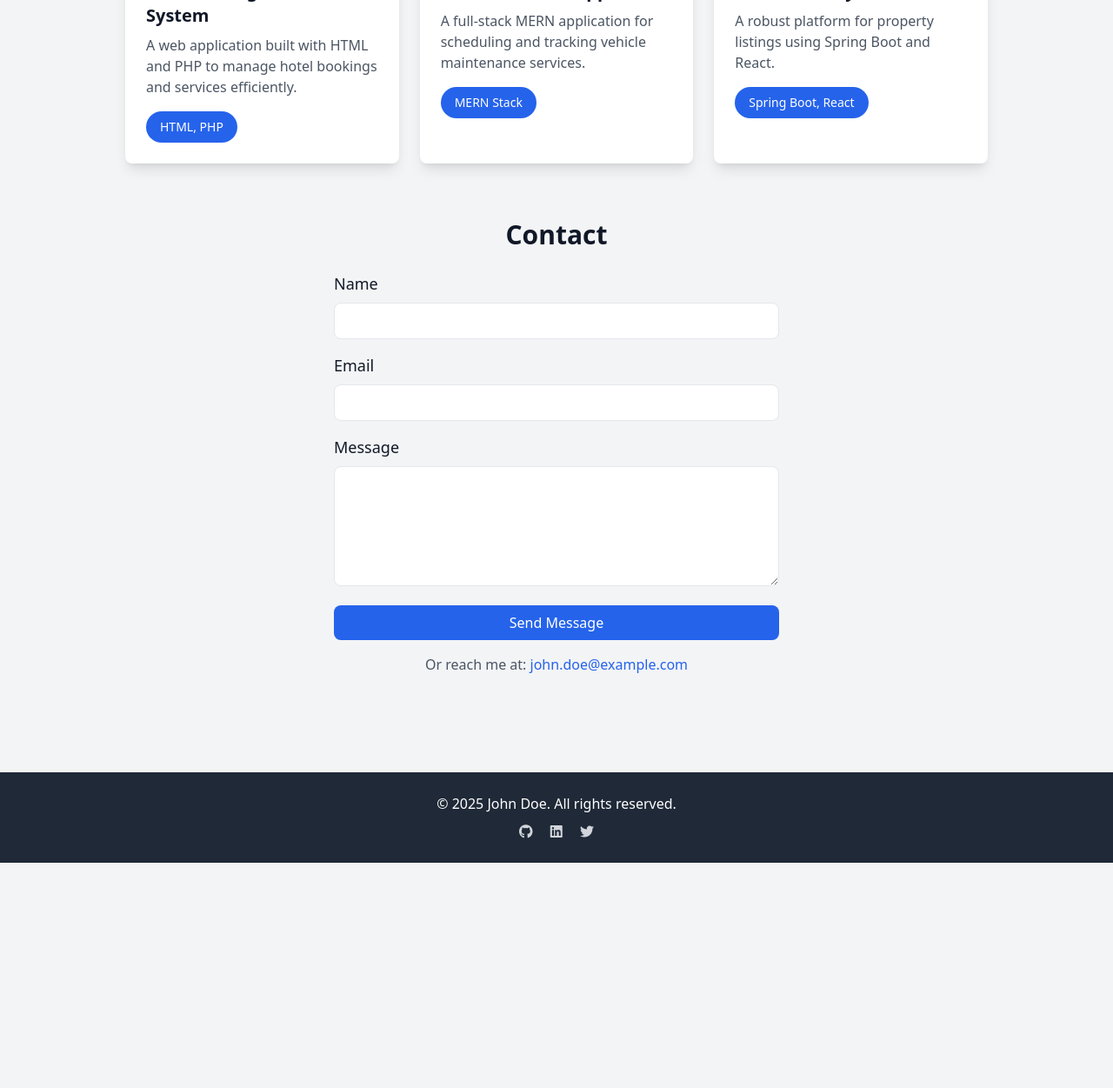
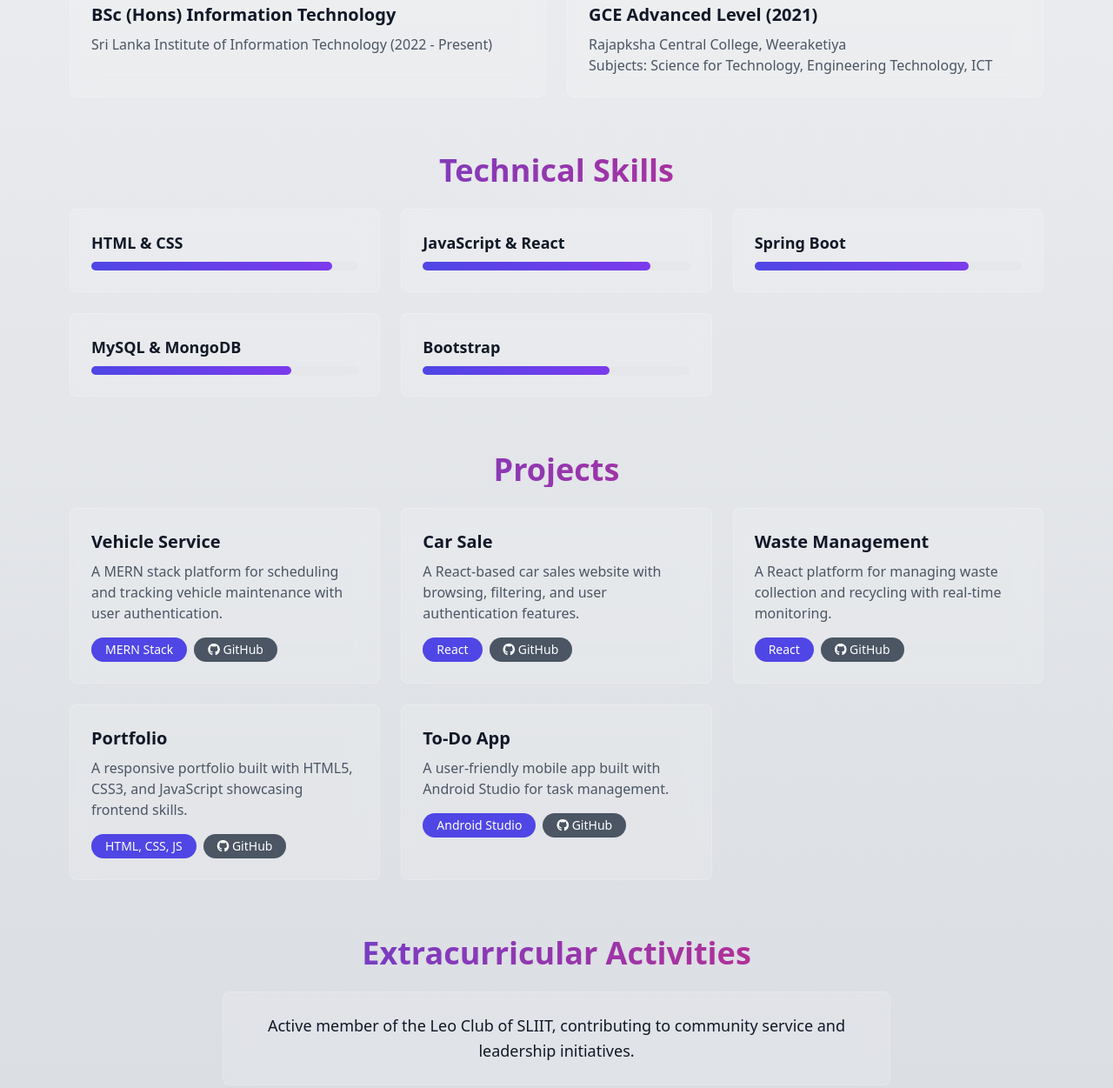
Before and after one commit to NimeshaShehan/NimeshaShehan.github.io, a plain HTML site: page index.html in a window 1280 px wide. Shown: the part 860-2111 px from the top of the page at 87% size. Before the commit the page ends 1852 px from the top, so only its background shows below. Drawn offline with nearby package versions, Linux system fonts and the light colour scheme.

Commit message:
index file updated

```diff
--- a/index.html
+++ b/index.html
@@ -3,13 +3,13 @@
 <head>
   <meta charset="UTF-8" />
   <meta name="viewport" content="width=device-width, initial-scale=1.0" />
-  <title>John Doe - Personal Portfolio</title>
+  <title>Nimesha Shehan - Personal Portfolio</title>
   <!-- Tailwind CSS CDN -->
   <script src="https://cdn.tailwindcss.com"></script>
   <!-- Font Awesome for icons -->
   <link rel="stylesheet" href="https://cdnjs.cloudflare.com/ajax/libs/font-awesome/6.4.2/css/all.min.css" />
   <style>
-    /* Custom CSS for animations and overrides */
+    /* Custom CSS for animations and styles */
     .profile-pic {
       transition: transform 0.3s ease, box-shadow 0.3s ease;
     }
@@ -26,123 +26,193 @@
       opacity: 1;
       transform: translateY(0);
     }
-    .project-card {
+    .project-card, .skill-card {
       transition: transform 0.3s ease, box-shadow 0.3s ease;
+      -webkit-backdrop-filter: blur(10px); /* Added for Safari support */
+      backdrop-filter: blur(10px);
+      background: rgba(255, 255, 255, 0.1);
     }
-    .project-card:hover {
+    .project-card:hover, .skill-card:hover {
       transform: translateY(-5px);
       box-shadow: 0 10px 20px rgba(0, 0, 0, 0.2);
     }
-    .dark .project-card {
-      box-shadow: 0 10px 20px rgba(255, 255, 255, 0.1);
+    .progress-bar {
+      height: 10px;
+      border-radius: 5px;
+      background: linear-gradient(to right, #4f46e5, #7c3aed);
+      transition: width 1s ease-in-out;
+    }
+    .glassmorphism {
+      background: rgba(255, 255, 255, 0.15);
+      -webkit-backdrop-filter: blur(15px); /* Added for Safari support */
+      backdrop-filter: blur(15px);
+      border: 1px solid rgba(255, 255, 255, 0.2);
     }
   </style>
 </head>
-<body class="bg-gray-100 dark:bg-gray-900 text-gray-900 dark:text-gray-100 transition-colors duration-300">
+<body class="bg-gradient-to-b from-gray-100 to-gray-300 text-gray-900">
   <!-- Header -->
-  <header class="bg-gradient-to-r from-blue-600 to-indigo-600 text-white py-16 text-center">
-    <img src="assets/my.png" alt="My Photo" class="profile-pic w-32 h-32 rounded-full mx-auto mb-4 object-cover border-4 border-white" />
-    <h1 class="text-4xl font-bold">Nimesha shehan</h1>
-    <p class="mt-2 text-lg">Web Developer | Student | Tech Enthusiast</p>
-    <button id="theme-toggle" class="mt-4 px-4 py-2 bg-gray-800 dark:bg-gray-200 text-white dark:text-gray-800 rounded-full hover:bg-gray-700 dark:hover:bg-gray-300 transition">
-      <i class="fas fa-moon"></i> Toggle Theme
-    </button>
+  <header class="bg-gradient-to-r from-indigo-600 via-purple-600 to-pink-600 text-white py-16 text-center">
+    <img src="assets/my.png" alt="Nimesha Shehan" class="profile-pic w-36 h-36 rounded-full mx-auto mb-4 object-cover border-4 border-white" />
+    <h1 class="text-5xl font-extrabold">Nimesha Shehan</h1>
+    <p class="mt-2 text-xl font-medium">Full-Stack Developer | IT Undergraduate | Tech Innovator</p>
   </header>
 
   <!-- Main Content -->
-  <main class="max-w-5xl mx-auto px-4 py-12">
+  <main class="max-w-6xl mx-auto px-4 py-12">
     <!-- About Section -->
     <section class="about mb-16 fade-in">
-      <h2 class="text-3xl font-semibold mb-6 text-center">About Me</h2>
-      <p class="text-lg leading-relaxed text-center max-w-3xl mx-auto">
-        As an IT undergraduate student, I have developed expertise in various
-programming languages, including Java, PHP, JavaScript, and Python. I
-possess a solid understanding of both front-end and back-end
-development, allowing me to craft dynamic and responsive websites.
-Additionally, I focus on creating intuitive and user-friendly interfaces
-through UI design, enhancing the overall user experience. My
-commitment to continuous learning ensures I stay updated with the
-latest industry trends and technologies..
-      </p>
+      <h2 class="text-4xl font-bold mb-6 text-center bg-clip-text text-transparent bg-gradient-to-r from-indigo-600 to-pink-600">About Me</h2>
+      <div class="glassmorphism p-6 rounded-lg text-center max-w-3xl mx-auto">
+        <p class="text-lg leading-relaxed">
+          A driven IT undergraduate at Sri Lanka Institute of Information Technology, I specialize in full-stack development with expertise in React, Spring Boot, and MERN stack. My passion for creating user-friendly, responsive web applications is fueled by a growth mindset and a commitment to staying ahead of industry trends. With a strong foundation in both front-end and back-end technologies, I deliver innovative solutions that enhance user experiences.
+        </p>
+      </div>
+    </section>
+
+    <!-- Education Section -->
+    <section class="education mb-16 fade-in">
+      <h2 class="text-4xl font-bold mb-6 text-center bg-clip-text text-transparent bg-gradient-to-r from-indigo-600 to-pink-600">Education</h2>
+      <div class="grid grid-cols-1 md:grid-cols-2 gap-6">
+        <div class="skill-card p-6 rounded-lg glassmorphism">
+          <h3 class="text-xl font-semibold mb-2">BSc (Hons) Information Technology</h3>
+          <p class="text-gray-600">Sri Lanka Institute of Information Technology (2022 - Present)</p>
+        </div>
+        <div class="skill-card p-6 rounded-lg glassmorphism">
+          <h3 class="text-xl font-semibold mb-2">GCE Advanced Level (2021)</h3>
+          <p class="text-gray-600">Rajapksha Central College, Weeraketiya<br>Subjects: Science for Technology, Engineering Technology, ICT</p>
+        </div>
+      </div>
+    </section>
+
+    <!-- Technical Skills Section -->
+    <section class="skills mb-16 fade-in">
+      <h2 class="text-4xl font-bold mb-6 text-center bg-clip-text text-transparent bg-gradient-to-r from-indigo-600 to-pink-600">Technical Skills</h2>
+      <div class="grid grid-cols-1 md:grid-cols-2 lg:grid-cols-3 gap-6">
+        <div class="skill-card p-6 rounded-lg glassmorphism">
+          <h3 class="text-lg font-semibold mb-2">HTML & CSS</h3>
+          <div class="bg-gray-200 rounded-full h-2.5">
+            <div class="progress-bar w-[90%]"></div>
+          </div>
+        </div>
+        <div class="skill-card p-6 rounded-lg glassmorphism">
+          <h3 class="text-lg font-semibold mb-2">JavaScript & React</h3>
+          <div class="bg-gray-200 rounded-full h-2.5">
+            <div class="progress-bar w-[85%]"></div>
+          </div>
+        </div>
+        <div class="skill-card p-6 rounded-lg glassmorphism">
+          <h3 class="text-lg font-semibold mb-2">Spring Boot</h3>
+          <div class="bg-gray-200 rounded-full h-2.5">
+            <div class="progress-bar w-[80%]"></div>
+          </div>
+        </div>
+        <div class="skill-card p-6 rounded-lg glassmorphism">
+          <h3 class="text-lg font-semibold mb-2">MySQL & MongoDB</h3>
+          <div class="bg-gray-200 rounded-full h-2.5">
+            <div class="progress-bar w-[75%]"></div>
+          </div>
+        </div>
+        <div class="skill-card p-6 rounded-lg glassmorphism">
+          <h3 class="text-lg font-semibold mb-2">Bootstrap</h3>
+          <div class="bg-gray-200 rounded-full h-2.5">
+            <div class="progress-bar w-[70%]"></div>
+          </div>
+        </div>
+      </div>
     </section>
 
     <!-- Projects Section -->
     <section class="projects mb-16 fade-in">
-      <h2 class="text-3xl font-semibold mb-6 text-center">Projects</h2>
+      <h2 class="text-4xl font-bold mb-6 text-center bg-clip-text text-transparent bg-gradient-to-r from-indigo-600 to-pink-600">Projects</h2>
       <div class="grid grid-cols-1 md:grid-cols-2 lg:grid-cols-3 gap-6">
-        <div class="project-card bg-white dark:bg-gray-800 p-6 rounded-lg shadow-lg">
-          <h3 class="text-xl font-bold mb-2">Hotel Management System</h3>
-          <p class="text-gray-600 dark:text-gray-300">A web application built with HTML and PHP to manage hotel bookings and services efficiently.</p>
-          <span class="inline-block mt-4 px-4 py-2 bg-blue-600 text-white rounded-full text-sm">HTML, PHP</span>
+        <div class="project-card p-6 rounded-lg glassmorphism">
+          <h3 class="text-xl font-bold mb-2">Vehicle Service</h3>
+          <p class="text-gray-600 mb-4">A MERN stack platform for scheduling and tracking vehicle maintenance with user authentication.</p>
+          <div class="flex gap-2">
+            <span class="px-4 py-1 bg-indigo-600 text-white rounded-full text-sm">MERN Stack</span>
+            <a href="https://github.com/NimeshaShehan" target="_blank" rel="noopener noreferrer" class="px-4 py-1 bg-gray-600 text-white rounded-full text-sm hover:bg-gray-500"><i class="fab fa-github"></i> GitHub</a>
+          </div>
         </div>
-        <div class="project-card bg-white dark:bg-gray-800 p-6 rounded-lg shadow-lg">
-          <h3 class="text-xl font-bold mb-2">Vehicle Service App</h3>
-          <p class="text-gray-600 dark:text-gray-300">A full-stack MERN application for scheduling and tracking vehicle maintenance services.</p>
-          <span class="inline-block mt-4 px-4 py-2 bg-blue-600 text-white rounded-full text-sm">MERN Stack</span>
+        <div class="project-card p-6 rounded-lg glassmorphism">
+          <h3 class="text-xl font-bold mb-2">Car Sale</h3>
+          <p class="text-gray-600 mb-4">A React-based car sales website with browsing, filtering, and user authentication features.</p>
+          <div class="flex gap-2">
+            <span class="px-4 py-1 bg-indigo-600 text-white rounded-full text-sm">React</span>
+            <a href="https://github.com/NimeshaShehan" target="_blank" rel="noopener noreferrer" class="px-4 py-1 bg-gray-600 text-white rounded-full text-sm hover:bg-gray-500"><i class="fab fa-github"></i> GitHub</a>
+          </div>
         </div>
-        <div class="project-card bg-white dark:bg-gray-800 p-6 rounded-lg shadow-lg">
-          <h3 class="text-xl font-bold mb-2">Real Estate System</h3>
-          <p class="text-gray-600 dark:text-gray-300">A robust platform for property listings using Spring Boot and React.</p>
-          <span class="inline-block mt-4 px-4 py-2 bg-blue-600 text-white rounded-full text-sm">Spring Boot, React</span>
+        <div class="project-card p-6 rounded-lg glassmorphism">
+          <h3 class="text-xl font-bold mb-2">Waste Management</h3>
+          <p class="text-gray-600 mb-4">A React platform for managing waste collection and recycling with real-time monitoring.</p>
+          <div class="flex gap-2">
+            <span class="px-4 py-1 bg-indigo-600 text-white rounded-full text-sm">React</span>
+            <a href="https://github.com/NimeshaShehan" target="_blank" rel="noopener noreferrer" class="px-4 py-1 bg-gray-600 text-white rounded-full text-sm hover:bg-gray-500"><i class="fab fa-github"></i> GitHub</a>
+          </div>
         </div>
+        <div class="project-card p-6 rounded-lg glassmorphism">
+          <h3 class="text-xl font-bold mb-2">Portfolio</h3>
+          <p class="text-gray-600 mb-4">A responsive portfolio built with HTML5, CSS3, and JavaScript showcasing frontend skills.</p>
+          <div class="flex gap-2">
+            <span class="px-4 py-1 bg-indigo-600 text-white rounded-full text-sm">HTML, CSS, JS</span>
+            <a href="https://github.com/NimeshaShehan" target="_blank" rel="noopener noreferrer" class="px-4 py-1 bg-gray-600 text-white rounded-full text-sm hover:bg-gray-500"><i class="fab fa-github"></i> GitHub</a>
+          </div>
+        </div>
+        <div class="project-card p-6 rounded-lg glassmorphism">
+          <h3 class="text-xl font-bold mb-2">To-Do App</h3>
+          <p class="text-gray-600 mb-4">A user-friendly mobile app built with Android Studio for task management.</p>
+          <div class="flex gap-2">
+            <span class="px-4 py-1 bg-indigo-600 text-white rounded-full text-sm">Android Studio</span>
+            <a href="https://github.com/NimeshaShehan" target="_blank" rel="noopener noreferrer" class="px-4 py-1 bg-gray-600 text-white rounded-full text-sm hover:bg-gray-500"><i class="fab fa-github"></i> GitHub</a>
+          </div>
+        </div>
+      </div>
+    </section>
+
+    <!-- Extracurricular Activities Section -->
+    <section class="extracurricular mb-16 fade-in">
+      <h2 class="text-4xl font-bold mb-6 text-center bg-clip-text text-transparent bg-gradient-to-r from-indigo-600 to-pink-600">Extracurricular Activities</h2>
+      <div class="glassmorphism p-6 rounded-lg text-center max-w-3xl mx-auto">
+        <p class="text-lg leading-relaxed">Active member of the Leo Club of SLIIT, contributing to community service and leadership initiatives.</p>
       </div>
     </section>
 
     <!-- Contact Section -->
     <section class="contact mb-16 fade-in">
-      <h2 class="text-3xl font-semibold mb-6 text-center">Contact</h2>
-      <form id="contact-form" class="max-w-lg mx-auto">
+      <h2 class="text-4xl font-bold mb-6 text-center bg-clip-text text-transparent bg-gradient-to-r from-indigo-600 to-pink-600">Contact</h2>
+      <form id="contact-form" class="max-w-lg mx-auto glassmorphism p-6 rounded-lg">
         <div class="mb-4">
           <label for="name" class="block text-lg font-medium mb-2">Name</label>
-          <input type="text" id="name" name="name" class="w-full px-4 py-2 border rounded-lg dark:bg-gray-800 dark:border-gray-700 focus:outline-none focus:ring-2 focus:ring-blue-600" required />
+          <input type="text" id="name" name="name" class="w-full px-4 py-2 border rounded-lg bg-gray-100 border-gray-300 focus:outline-none focus:ring-2 focus:ring-indigo-600" required />
         </div>
         <div class="mb-4">
           <label for="email" class="block text-lg font-medium mb-2">Email</label>
-          <input type="email" id="email" name="email" class="w-full px-4 py-2 border rounded-lg dark:bg-gray-800 dark:border-gray-700 focus:outline-none focus:ring-2 focus:ring-blue-600" required />
+          <input type="email" id="email" name="email" class="w-full px-4 py-2 border rounded-lg bg-gray-100 border-gray-300 focus:outline-none focus:ring-2 focus:ring-indigo-600" required />
         </div>
         <div class="mb-4">
           <label for="message" class="block text-lg font-medium mb-2">Message</label>
-          <textarea id="message" name="message" rows="5" class="w-full px-4 py-2 border rounded-lg dark:bg-gray-800 dark:border-gray-700 focus:outline-none focus:ring-2 focus:ring-blue-600" required></textarea>
+          <textarea id="message" name="message" rows="5" class="w-full px-4 py-2 border rounded-lg bg-gray-100 border-gray-300 focus:outline-none focus:ring-2 focus:ring-indigo-600" required></textarea>
         </div>
-        <button type="submit" class="w-full px-4 py-2 bg-blue-600 text-white rounded-lg hover:bg-blue-700 transition">Send Message</button>
+        <button type="submit" class="w-full px-4 py-2 bg-indigo-600 text-white rounded-lg hover:bg-indigo-700 transition">Send Message</button>
       </form>
-      <p class="mt-4 text-center text-gray-600 dark:text-gray-300">
-        Or reach me at: <a href="mailto:nimeshashehan412@gmail.com" class="text-blue-600 hover:underline">john.doe@example.com</a>
+      <p class="mt-4 text-center text-gray-600">
+        Reach me at: <a href="mailto:nimeshashehan412@gmail.com" class="text-indigo-600 hover:underline">nimeshashehan412@gmail.com</a> | <a href="tel:+94705105245" class="text-indigo-600 hover:underline">+94 70 510 5245</a>
       </p>
     </section>
   </main>
 
   <!-- Footer -->
-  <footer class="bg-gray-800 text-white py-6 text-center">
-    <p>© 2025 John Doe. All rights reserved.</p>
+  <footer class="bg-gradient-to-r from-indigo-600 to-pink-600 text-white py-6 text-center">
+    <p>© 2025 Nimesha Shehan. All rights reserved.</p>
     <div class="mt-2">
-      <a href="https://github.com/NimeshaShehan" class="text-gray-300 hover:text-white mx-2"><i class="fab fa-github"></i></a>
-      <a href="https://www.linkedin.com/in/nimesha-shehan-187a31333/" class="text-gray-300 hover:text-white mx-2"><i class="fab fa-linkedin"></i></a>
-      <a href="https://twitter.com/nimesha" class="text-gray-300 hover:text-white mx-2"><i class="fab fa-twitter"></i></a>
+      <a href="https://github.com/NimeshaShehan" target="_blank" rel="noopener noreferrer" class="text-white hover:text-gray-200 mx-2" title="GitHub Profile"><i class="fab fa-github"></i><span class="sr-only">GitHub</span></a>
+      <a href="https://www.linkedin.com/in/nimesha-shehan-187a31333/" target="_blank" rel="noopener noreferrer" class="text-white hover:text-gray-200 mx-2" title="LinkedIn Profile"><i class="fab fa-linkedin"></i><span class="sr-only">LinkedIn</span></a>
+      <a href="https://twitter.com/nimesha" target="_blank" rel="noopener noreferrer" class="text-white hover:text-gray-200 mx-2" title="Twitter Profile"><i class="fab fa-twitter"></i><span class="sr-only">Twitter</span></a>
     </div>
   </footer>
 
   <!-- JavaScript -->
   <script>
-    // Theme Toggle
-    const themeToggle = document.getElementById('theme-toggle');
-    const html = document.documentElement;
-
-    themeToggle.addEventListener('click', () => {
-      html.classList.toggle('dark');
-      const isDark = html.classList.contains('dark');
-      themeToggle.innerHTML = isDark
-        ? '<i class="fas fa-sun"></i> Toggle Theme'
-        : '<i class="fas fa-moon"></i> Toggle Theme';
-      localStorage.setItem('theme', isDark ? 'dark' : 'light');
-    });
-
-    // Load saved theme
-    if (localStorage.getItem('theme') === 'dark') {
-      html.classList.add('dark');
-      themeToggle.innerHTML = '<i class="fas fa-sun"></i> Toggle Theme';
-    }
-
     // Fade-in animations on scroll
     const fadeElements = document.querySelectorAll('.fade-in');
     const observer = new IntersectionObserver(
```
